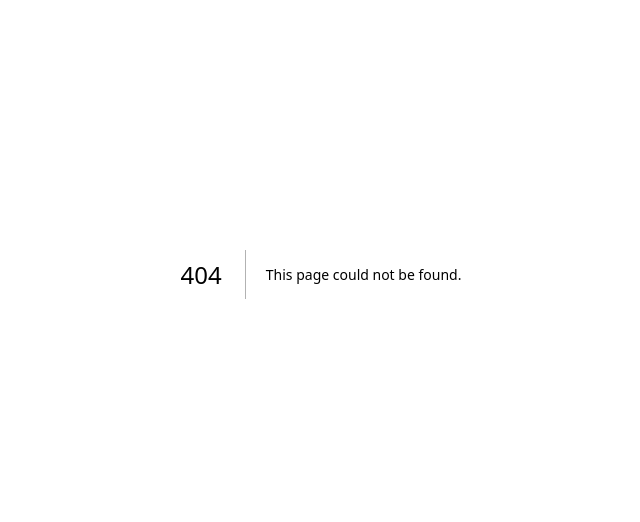
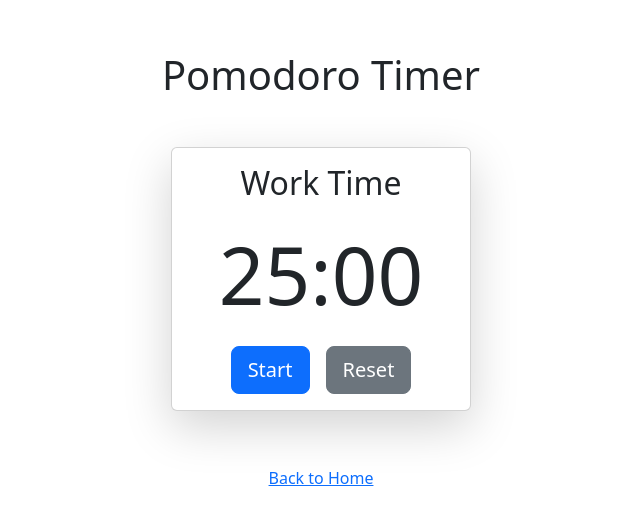
Before and after one commit to Drklight5/ToDoTec, a Next.js app: page /pomodoro in a window 1280 px wide. Before the commit this address had no page. Shown: the part 126-648 px from the top of the page, without its empty margins (319-959 px from the left). Built offline with nearby package versions, Linux system fonts and the light colour scheme.

Commit message:
pomodoro page

```diff
--- a/package.json
+++ b/package.json
@@ -14,6 +14,7 @@
     "bootstrap-icons": "^1.11.3",
     "firebase": "^10.13.1",
     "next": "14.2.9",
+    "next-pwa": "^5.6.0",
     "react": "^18",
     "react-dom": "^18"
   },
--- /dev/null
+++ b/src/app/pomodoro/page.js
@@ -0,0 +1,65 @@
+// app/pomodoro/page.js
+"use client";
+
+import { useState, useEffect } from 'react';
+import Link from 'next/link';
+import 'bootstrap/dist/css/bootstrap.min.css';
+
+export default function PomodoroPage() {
+    const [time, setTime] = useState(25 * 60);
+    const [isActive, setIsActive] = useState(false);
+    const [type, setType] = useState('work');
+
+    useEffect(() => {
+        let interval = null;
+        if (isActive && time > 0) {
+            interval = setInterval(() => {
+                setTime((time) => time - 1);
+            }, 1000);
+        } else if (time === 0) {
+            setIsActive(false);
+            setType(type === 'work' ? 'break' : 'work');
+            setTime(type === 'work' ? 5 * 60 : 25 * 60);
+        }
+        return () => clearInterval(interval);
+    }, [isActive, time, type]);
+
+    const toggleTimer = () => {
+        setIsActive(!isActive);
+    };
+
+    const resetTimer = () => {
+        setIsActive(false);
+        setType('work');
+        setTime(25 * 60);
+    };
+
+    const formatTime = (time) => {
+        const minutes = Math.floor(time / 60);
+        const seconds = time % 60;
+        return `${minutes.toString().padStart(2, '0')}:${seconds.toString().padStart(2, '0')}`;
+    };
+
+    return (
+        <div className="container">
+            <main className="d-flex flex-column justify-content-center align-items-center min-vh-100">
+                <h1 className="mb-5">Pomodoro Timer</h1>
+                <div className="card shadow-lg" style={{minWidth: '300px'}}>
+                    <div className="card-body text-center">
+                        <h2 className="mb-4">{type === 'work' ? 'Work Time' : 'Break Time'}</h2>
+                        <h3 className="display-1 mb-4">{formatTime(time)}</h3>
+                        <button className="btn btn-primary btn-lg me-3" onClick={toggleTimer}>
+                            {isActive ? 'Pause' : 'Start'}
+                        </button>
+                        <button className="btn btn-secondary btn-lg" onClick={resetTimer}>
+                            Reset
+                        </button>
+                    </div>
+                </div>
+                <Link href="/" className="btn btn-link mt-5">
+                    Back to Home
+                </Link>
+            </main>
+        </div>
+    );
+}
```
Also changed, not shown: public/sw.js (added, +21 -0 lines), src/app/page.js (+26 -29 lines), public/manifest.json (added), 1 other file (tests, documents, lock files or other folders).
